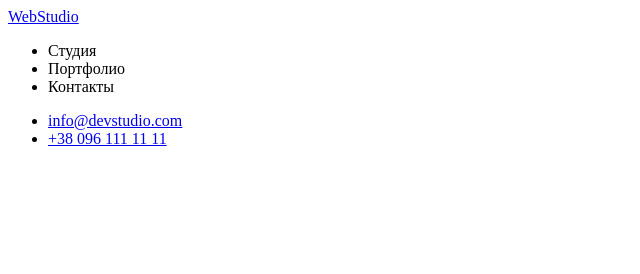
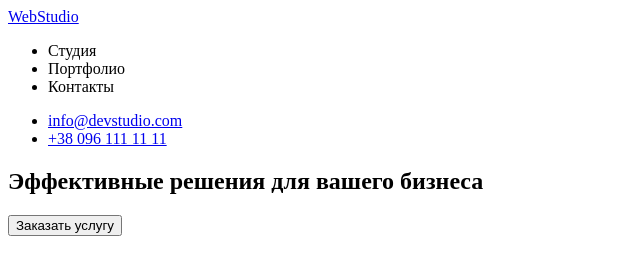
Before and after one commit to NatashaDashkovska/goit-markup-hw, a plain HTML site: page index.html in a window 1280 px wide. Shown: the whole page, without its empty margins (0-640 px from the left). Drawn offline with Linux system fonts and the light colour scheme.

Commit message:
add hero

```diff
--- a/index.html
+++ b/index.html
@@ -9,7 +9,7 @@
   <body>
     <header>
       <nav>
-        <a href="/index.html">WebStudio</a>
+        <a href="./index.html">WebStudio</a>
         <ul>
           <li>Студия</li>
           <li>Портфолио</li>
@@ -25,5 +25,12 @@
         </li>
       </ul>
     </header>
+    <main>
+      <!-- Секция героя -->
+      <section>
+        <h1>Эффективные решения для вашего бизнеса</h1>
+        <button type="button">Заказать услугу</button>
+      </section>
+    </main>
   </body>
 </html>
```
